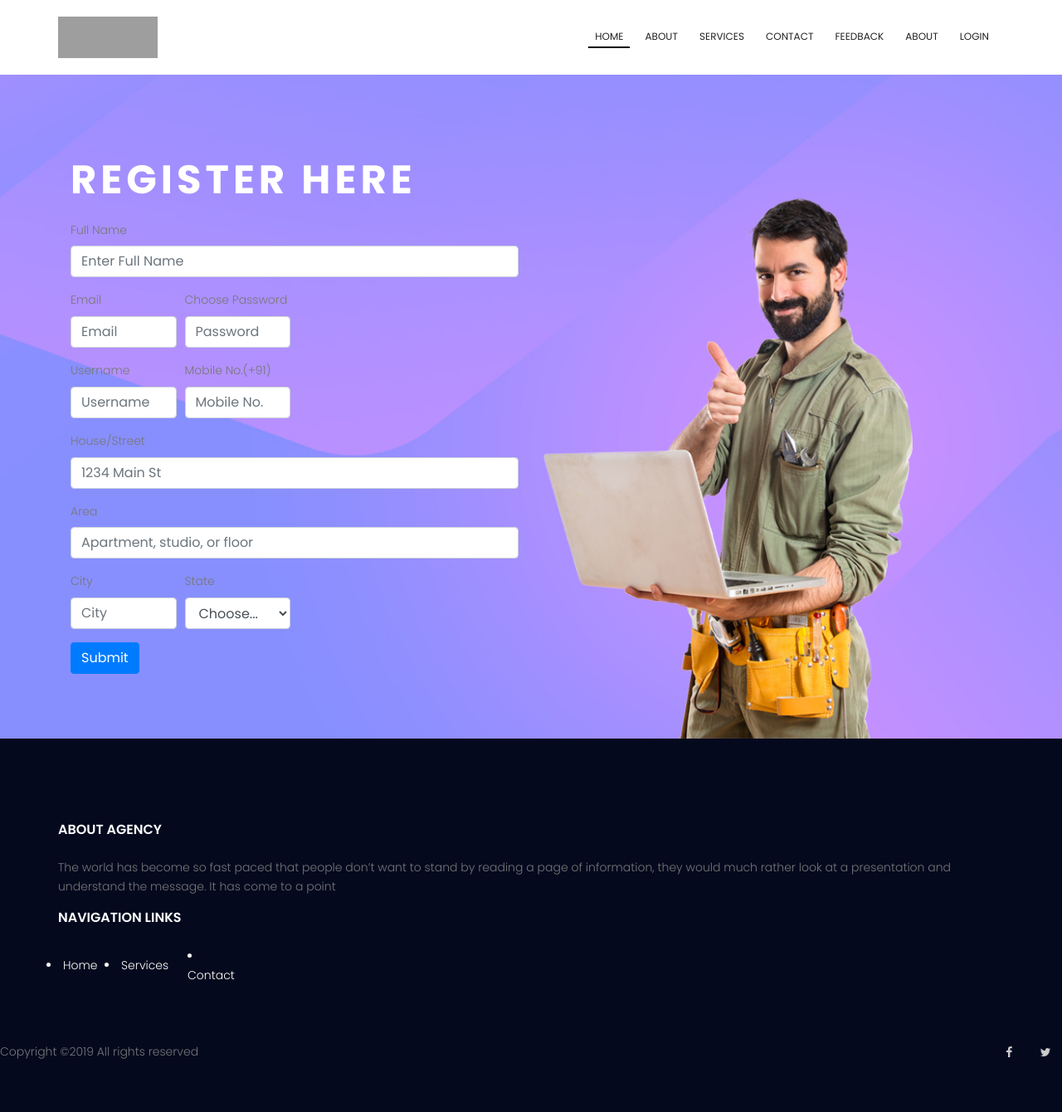
After one commit to sunnykalola73/MY_Services, a PHP site: page /signup.php in a window 1280 px wide. The commit adds this page. Shown: the whole page at 83% size. Run offline with PHP 8.4, Linux system fonts and the light colour scheme; some libraries are stand-ins or nearby versions; grey boxes are pictures that could not be loaded.

Commit message:
Signup update

```diff
--- a/css/main.css
+++ b/css/main.css
@@ -478,7 +478,7 @@ h1,h2,h3,h4,h5,h6 {
 .genric-btn {
     display: inline-block;
     outline: none;
-    line-height: 40px;
+    line-height: 40px   ;
     padding: 0 30px;
     font-size: .8em;
     text-align: center;
--- a/feedback.php
+++ b/feedback.php
@@ -1,4 +1,4 @@
-<?php  include "header.php"; ?>
+*<?php  include "header.php"; ?>
 <!-- start banner Area -->
 			<section class="banner-area relative" id="home">
 				<div class="overlay overlay-bg"></div>
@@ -21,7 +21,6 @@
 					<div class="row">
 						<div class="col-lg-4">
 							<div class="single-feedback">
-								<img src="img/t1.png" alt="">
 								<p>
 									Accessories Here you can find the best computer accessory for your laptop, monitor, printer, scanner, speaker, projector, hardware and more. laptop accessory.
 								</p>
--- /dev/null
+++ b/signup.php
@@ -0,0 +1,69 @@
+<?php include "header.php" ?>
+<!-- start banner Area -->
+			<section class="banner-area" id="home">
+				<div class="container">
+					<div class="row fullscreen d-flex align-items-center">
+
+						<div class="banner-content col-lg-6 col-md-1 justify-content-center">
+                            <form>
+                                <div>
+                                    <caption><h1>Register Here</h1></caption>
+                                </div>
+                                <div class="form-group">
+                                    <label for="inputAddress">Full Name</label>
+                                    <input type="text" class="form-control" id="name" placeholder="Enter Full Name">
+                                </div>
+                                <div class="form-row">
+                                    <div class="form-group col-md-3">
+                                        <label for="inputEmail4">Email</label>
+                                        <input type="email" class="form-control" id="inputEmail4" placeholder="Email">
+                                    </div>
+                                    <div class="form-group col-md-3">
+                                        <label for="inputPassword4">Choose Password</label>
+                                        <input type="password" class="form-control" id="inputPassword4" placeholder="Password">
+                                    </div>
+                                </div>
+                                <div class="form-row">
+                                    <div class="form-group col-md-3">
+                                        <label for="inputEmail4">Username</label>
+                                        <input type="text" class="form-control" id="inputEmail4" placeholder="Username">
+                                    </div>
+                                    <div class="form-group col-md-3">
+                                        <label for="inputPassword4">Mobile No.(+91)</label>
+                                        <input type="number" class="form-control" id="inputPassword4" placeholder="Mobile No." maxlength="10" required>
+                                    </div>
+                                </div>
+                                <div class="form-group">
+                                    <label for="inputAddress">House/Street</label>
+                                    <input type="text" class="form-control" id="inputAddress" placeholder="1234 Main St">
+                                </div>
+                                <div class="form-group">
+                                    <label for="inputAddress2">Area</label>
+                                    <input type="text" class="form-control" id="inputAddress2" placeholder="Apartment, studio, or floor">
+                                </div>
+                                <div class="form-row">
+                                    <div class="form-group col-md-3">
+                                        <label for="inputCity">City</label>
+                                        <input type="text" class="form-control" id="inputCity" placeholder="City">
+                                    </div>
+                                    <div class="form-group col-md-3">
+                                        <label for="inputState">State</label>
+                                        <select id="inputState" class="form-control">
+                                            <option selected>Choose...</option>
+                                            <option>...</option>
+                                        </select>
+                                    </div>
+                                </div>
+                                <div>
+                                <button type="button" onclick="enterotp()" class="btn btn-primary">Submit</button>
+                                </div>
+                            </form>
+                        </div>
+						<div class="banner-img col-lg-5 col-md-4 align-self-end">
+							<img class="img-fluid" src="img/banner-img.png" alt="">
+						</div>
+					</div>
+				</div>
+			</section>
+			<!-- End banner Area -->
+<?php  include "footer.php" ?>
```
